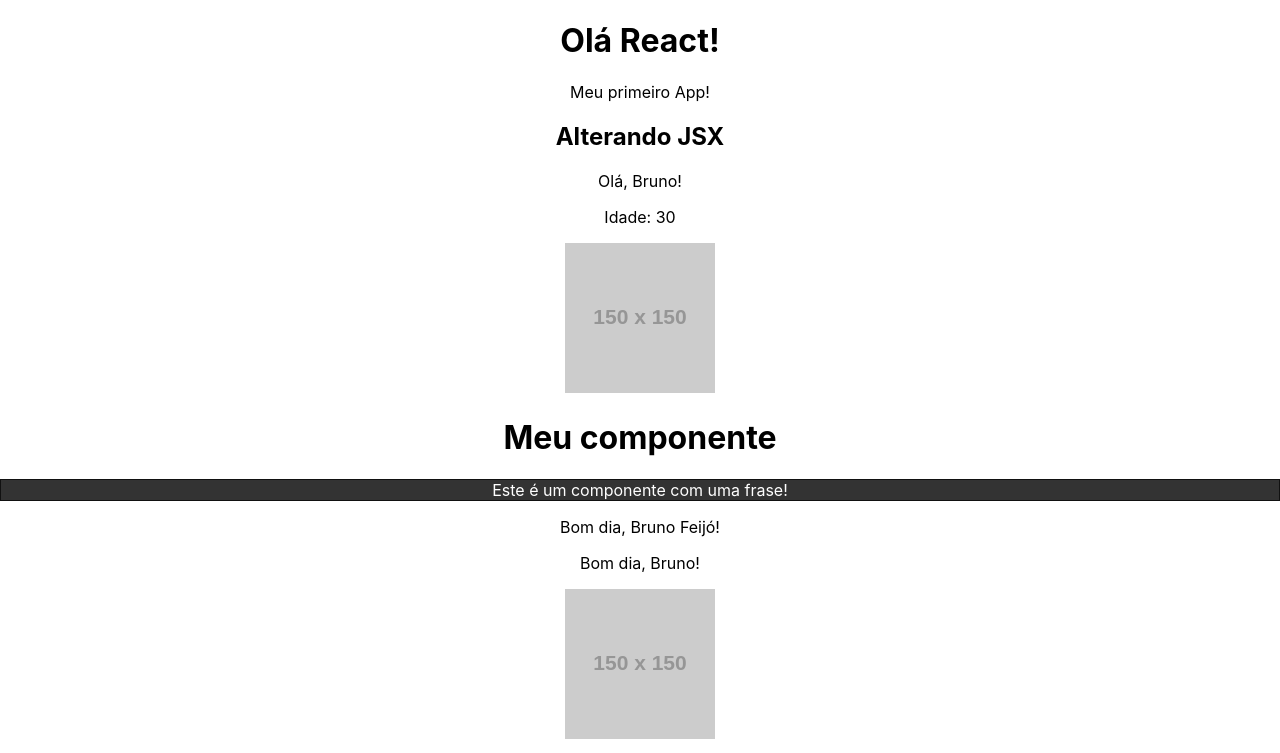
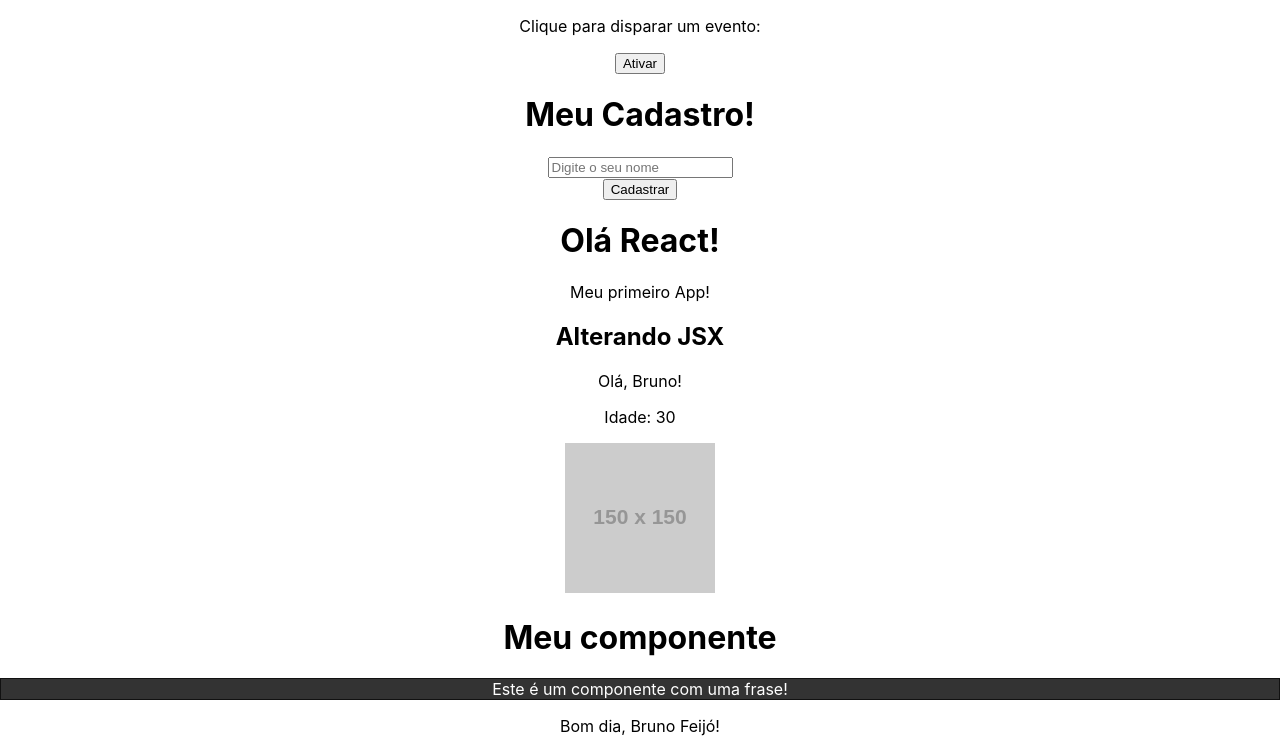
Before and after one commit to BrunosFeijo/React-testes, a React (Create React App) app: page / in a window 1280 px wide. Shown: the top 753 px of the page. Built offline with nearby package versions, Linux system fonts and the light colour scheme.

Commit message:
evento_form

```diff
--- a/src/App.js
+++ b/src/App.js
@@ -3,6 +3,8 @@
 import SayMYName from './components/SayMyName';
 import Pessoa from './components/Pessoa';
 import List from './components/List';
+import Evento from './components/Evento';
+import Form from './components/Form';
 
 function App() {
 
@@ -16,6 +18,8 @@
 
   return (
     <div className="App">
+      <Evento numero="1" />
+      <Form />
      <h1>Olá React!</h1>
      <p>Meu primeiro App!</p>
      <h2>Alterando JSX</h2>
--- /dev/null
+++ b/src/components/Evento.js
@@ -0,0 +1,14 @@
+function Evento({ numero }) {
+    function meuEvento() {
+        console.log(`Evento ativado! ${numero}`)
+    }
+
+    return (
+        <div>
+            <p>Clique para disparar um evento:</p>
+            <button onClick={meuEvento}>Ativar</button>
+        </div>
+    )
+}
+
+export default Evento
--- /dev/null
+++ b/src/components/Form.js
@@ -0,0 +1,22 @@
+function Form() {
+    function cadastrarUsuario(e) {
+        e.preventDefault() /* para esperar o evento antes de tranferir para o backend */
+        console.log('Cadastrou o usuário!')
+    }
+
+    return (
+        <div>
+            <h1>Meu Cadastro!</h1>
+            <form onSubmit={cadastrarUsuario}>
+                <div>
+                    <input type="text" placeholder="Digite o seu nome" />
+                </div>
+                <div>
+                    <input type="submit" value="Cadastrar" />
+                </div>
+            </form>
+        </div>
+    )
+}
+
+export default Form
```
